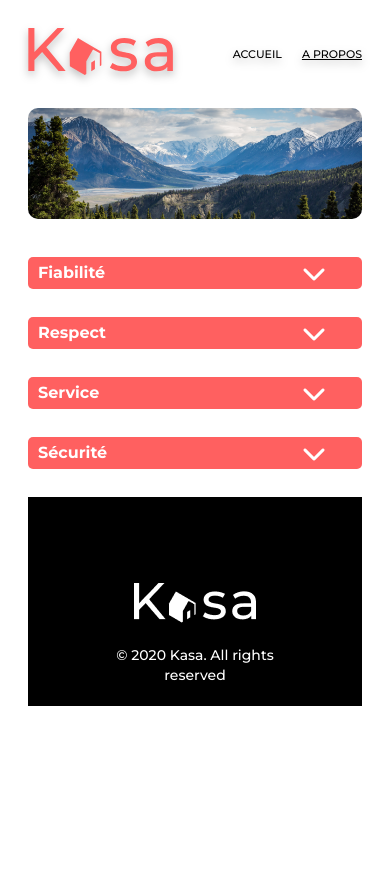
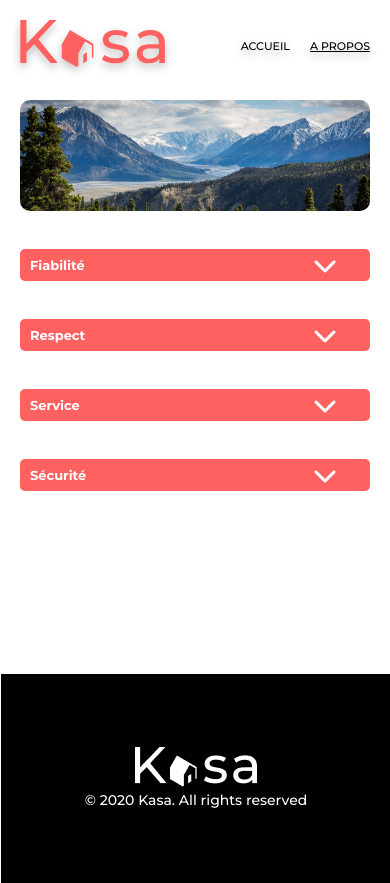
Before and after one commit to 9junko9/P7-Kasa, a React (Vite) app: page /about in a window 390 px wide. Before the commit the page ends 844 px from the top, so only its background shows below. Built offline with nearby package versions, Linux system fonts and the light colour scheme.

Commit message:
final version

```diff
--- a/src/Components/ApartmentHeader.scss
+++ b/src/Components/ApartmentHeader.scss
@@ -4,7 +4,6 @@
   display: flex;
   justify-content: space-between;
   align-items: flex-start;
-  margin-bottom: 20px;
 
   @media screen and (max-width: 768px) {
     flex-direction: column;
--- a/src/Components/DescriptionPanel.scss
+++ b/src/Components/DescriptionPanel.scss
@@ -3,6 +3,7 @@
 .description__panel {
   flex-basis: 50%;
   position: relative;
+  margin-top: 10px;
 
   @media screen and (max-width: 768px) {
     padding: 0;
@@ -24,6 +25,10 @@
     padding-left: 10px;
     height: 52px;
     z-index: 2;
+    font-size: 24px;
+    @media screen and (max-width: 768px) {
+      font-size: 13px;
+    }
 
     i {
       cursor: pointer;
@@ -49,14 +54,15 @@
     padding-top: 13px;
     transition: transform 0.7s ease, opacity 0.7s ease;
     opacity: 0;
+    transform: translateY(0px);
 
     &.hidden {
-      transform: translateY(-100%);
+      transform: translateY(0px);
       opacity: 0;
     }
 
     &.visible {
-      transform: translateY(0);
+      transform: translateY();
       opacity: 1;
     }
 
--- a/src/Pages/About.jsx
+++ b/src/Pages/About.jsx
@@ -1,18 +1,17 @@
+import React from "react";
+import bannerAbout from "../assets/Images/imageapropos.png";
+import Banner from "../layout/Banner";
 import { DescriptionPanel } from "../Components/DescriptionPanel";
-import bannerAbout from "../assets/Images/imageapropos.png";
-
 import "./About.scss";
 
 function About() {
   return (
     <>
-      <div className="banner__about">
-        <img
-          src={bannerAbout}
-          alt="paysage de montagne"
-          className="banner__about__image"
-        />
-      </div>
+      <Banner
+        imgSrc={bannerAbout}
+        altText="Paysage de montagne"
+        showMask={false}
+      />
       <div className="about__container">
         <DescriptionPanel
           title="Fiabilité"
--- a/src/Pages/Home.jsx
+++ b/src/Pages/Home.jsx
@@ -1,11 +1,15 @@
+import React from "react";
 import "./Home.scss";
 import Banner from "../layout/Banner";
 import Thumb from "../Components/Thumb";
+import imgbanner from "../assets/Images/banner.png";
 
 function Home() {
   return (
     <div>
-      <Banner />
+      <Banner imgSrc={imgbanner} altText="Paysage de montagnes">
+        Chez vous, <span className="break">partout et ailleurs</span>
+      </Banner>
       <Thumb />
     </div>
   );
--- a/src/Pages/Home.scss
+++ b/src/Pages/Home.scss
@@ -1,3 +1,19 @@
 body {
   font-family: "Montserrat", sans-serif;
 }
+// HeaderFooterLayout.scss
+body,
+html {
+  height: 100%;
+  margin: 0;
+}
+
+.page-wrapper {
+  display: flex;
+  flex-direction: column;
+  min-height: 100vh;
+}
+
+.content {
+  flex: 1;
+}
--- a/src/Routes/Router.jsx
+++ b/src/Routes/Router.jsx
@@ -9,11 +9,13 @@ import ErrorPageNotFound from "../Pages/ErrorPage";
 
 const HeaderFooterLayout = () => {
   return (
-    <>
+    <div className="page-wrapper">
       <Navbar />
-      <Outlet />
+      <main className="content">
+        <Outlet />
+      </main>
       <Footer />
-    </>
+    </div>
   );
 };
 export const router = createBrowserRouter([
--- a/src/layout/Banner.jsx
+++ b/src/layout/Banner.jsx
@@ -1,18 +1,29 @@
-import imgbanner from "../assets/Images/banner.png";
+import React from "react";
+import PropTypes from "prop-types";
 import "../layout/Banner.scss";
 
-function Banner() {
+function Banner({
+  imgSrc,
+  altText = "Image de bannière",
+  children,
+  showMask = true,
+}) {
   return (
     <div className="banner-wrapper">
       <div className="banner">
-        <img src={imgbanner} alt="Paysage de montagnes" className="bannerImg" />
-        <div className="mask"></div>
-        <h1>
-          Chez vous, <span className="break">partout et ailleurs</span>
-        </h1>
+        <img src={imgSrc} alt={altText} className="bannerImg" />
+        {showMask && <div className="mask"></div>}
+        {children && <h1>{children}</h1>}
       </div>
     </div>
   );
 }
 
+Banner.propTypes = {
+  imgSrc: PropTypes.string.isRequired,
+  altText: PropTypes.string,
+  children: PropTypes.node,
+  showMask: PropTypes.bool,
+};
+
 export default Banner;
--- a/src/layout/Footer.scss
+++ b/src/layout/Footer.scss
@@ -2,16 +2,21 @@
 
 .footer {
   display: flex;
-  width: 100%;
-  height: 209px;
+  width: 100vw;
+  height: auto;
+  min-height: 209px;
   flex-direction: column;
   justify-content: center;
   align-items: center;
   background: #000;
-  margin-top: 30px;
+  margin: 0;
+  padding: 0;
+  box-sizing: border-box;
+
   @media screen and (max-width: 768px) {
-    margin-top: 0px;
     padding: 0;
+    margin: -19px;
+    font-size: 14px;
   }
 }
 
@@ -22,14 +27,14 @@
   font-style: normal;
   font-weight: 500;
   line-height: 142.6%; /* 34.224px */
+
   @media screen and (max-width: 768px) {
     font-size: 14px;
-    width: 50%;
+    width: 100%; /* Adapte la largeur du texte */
   }
 }
 
 .footer_logo {
-  margin-bottom: 23px;
-  margin-top: 66px;
-  height: 18.85%;
+  margin: 0; /* Retire les marges autour du logo */
+  height: auto; /* Ajuste la hauteur en fonction de l'image */
 }
```
